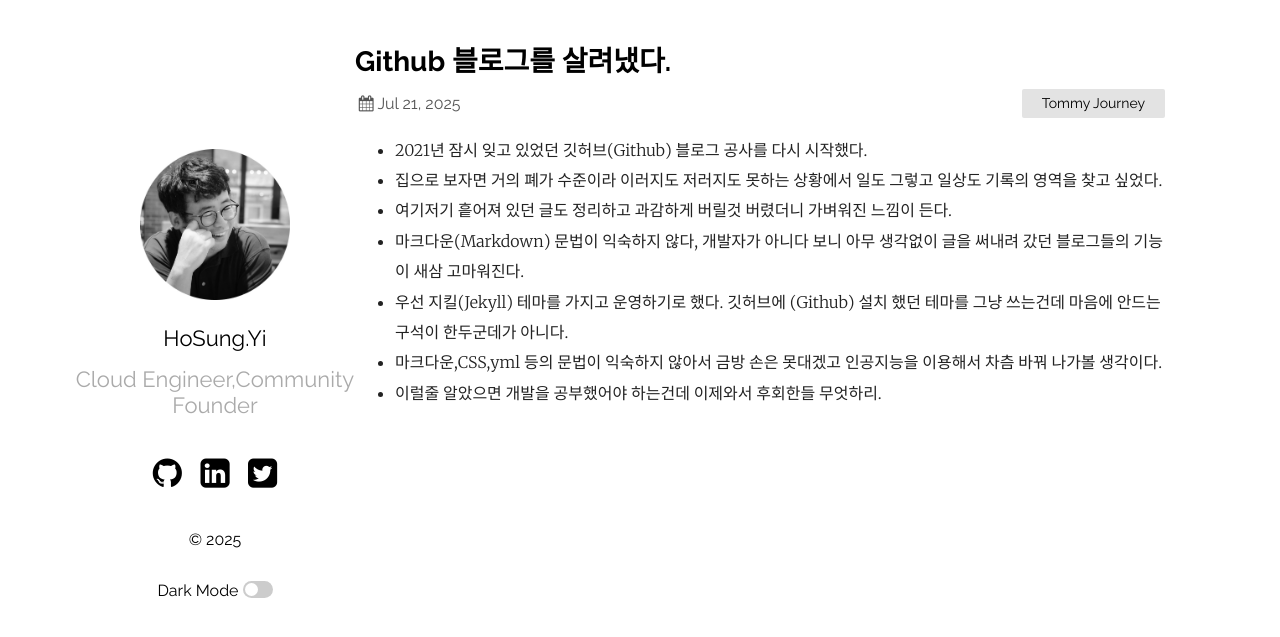
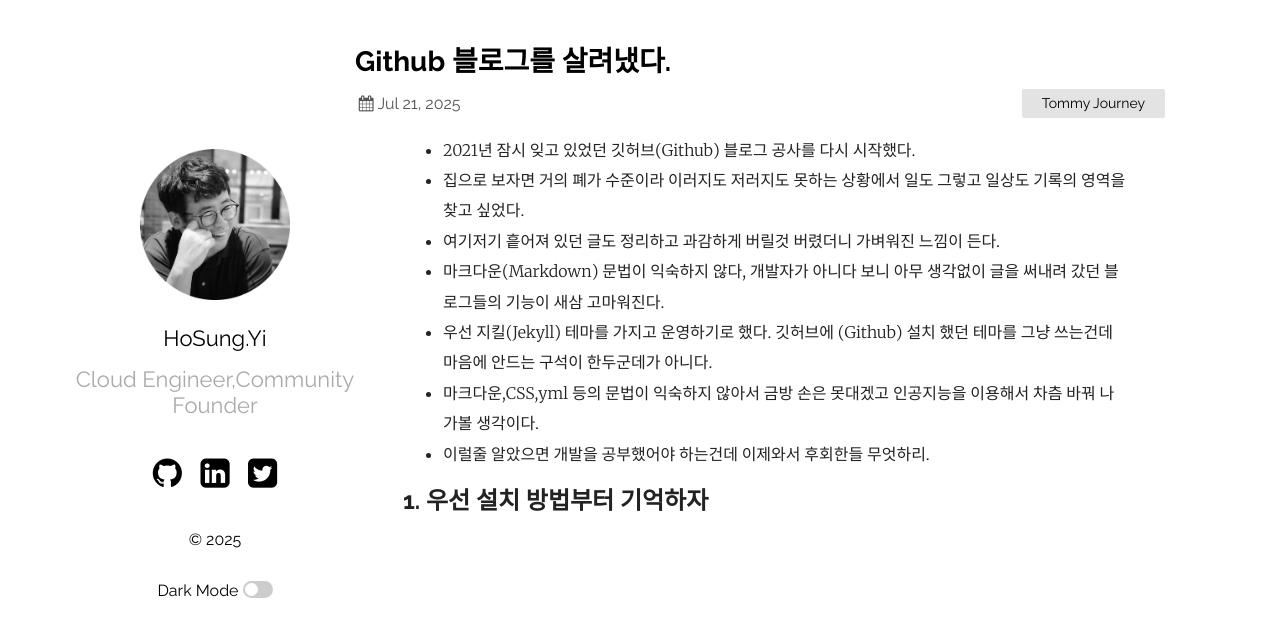
Before and after one commit to hslee77/hslee77.github.io, a Jekyll site: the page built from wiki/memo/2025-07-21-github.md, in a window 1280 px wide. Shown: the top 637 px of the page. Built offline with Jekyll 4.4.1, drawn with Linux system fonts in a browser that asks for light colours.

Commit message:
plain.css v1.0

```diff
--- a/_sass/plain.scss
+++ b/_sass/plain.scss
@@ -334,3 +334,8 @@ footer {
     border-top: 1px solid #eee;
   }
 }
+/* 본문 포스트 여백 조정 */
+.post {
+  padding-left: 3rem;
+  padding-right: 3rem;
+}
--- a/wiki/memo/2025-07-21-github.md
+++ b/wiki/memo/2025-07-21-github.md
@@ -12,3 +12,6 @@ categories: [Tommy Journey]
 - 우선 지킬(Jekyll) 테마를 가지고 운영하기로 했다. 깃허브에 (Github) 설치 했던 테마를 그냥 쓰는건데 마음에 안드는 구석이 한두군데가 아니다.
 - 마크다운,CSS,yml 등의 문법이 익숙하지 않아서 금방 손은 못대겠고 인공지능을 이용해서 차츰 바꿔 나가볼 생각이다.
 - 이럴줄 알았으면 개발을 공부했어야 하는건데 이제와서 후회한들 무엇하리.
+
+
+## 1. 우선 설치 방법부터 기억하자
```
